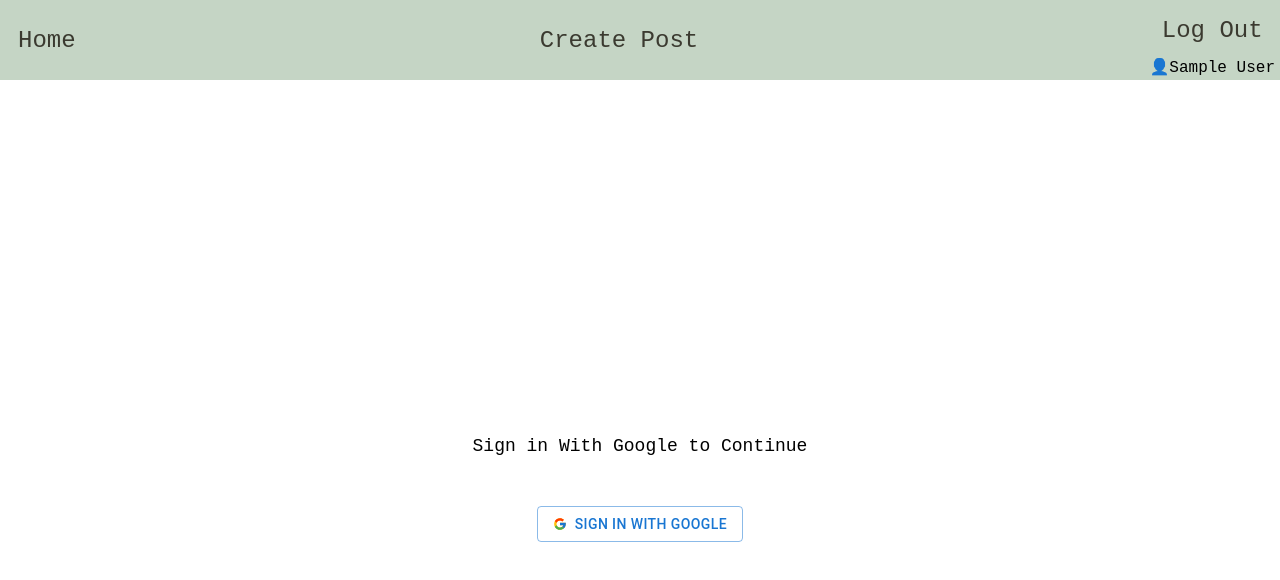
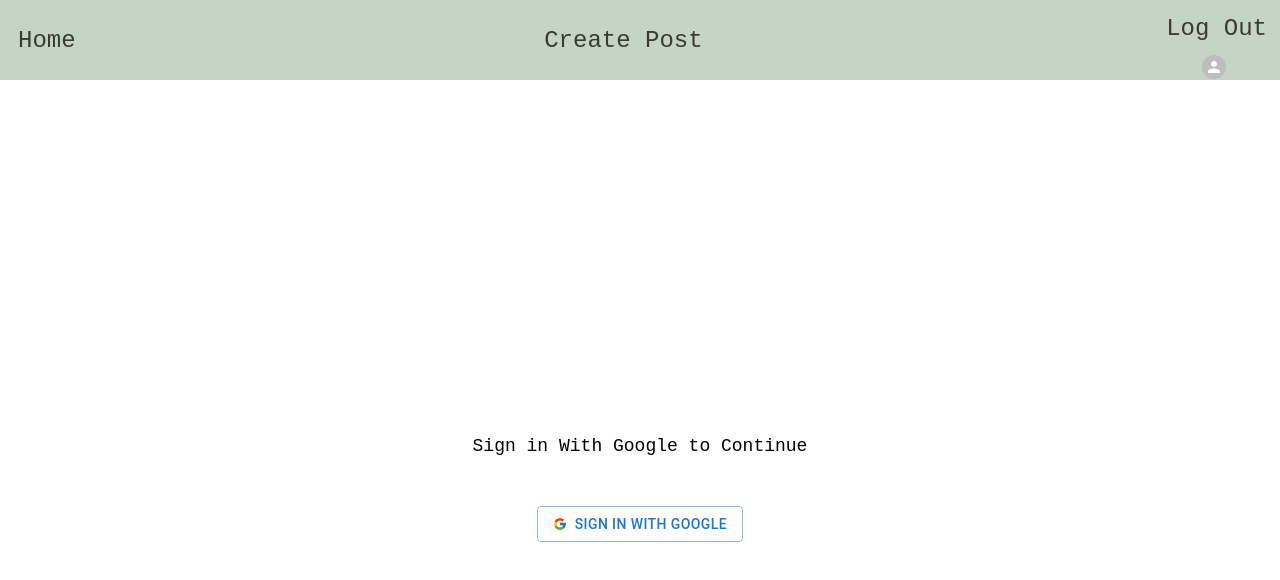
Before and after one commit to mkisecok/Blog-with-Firebase-and-React, a React (Create React App) app in the folder my-blog/: page /login in a window 1280 px wide. Shown: the top 580 px of the page. Built offline with nearby package versions, Linux system fonts and the light colour scheme; no server answers; sample sign-in values are in the browser's storage.

Commit message:
feat: Add userGoogle profil url

```diff
--- a/my-blog/src/App.css
+++ b/my-blog/src/App.css
@@ -53,4 +53,10 @@ a:hover{
 }
 .current-user{
     margin: 0 5px;
+    display: flex;
+    justify-content: space-around;
+    align-items: center;
 }
+.profil-img{
+    margin-right: 5px;
+}
--- a/my-blog/src/App.js
+++ b/my-blog/src/App.js
@@ -5,22 +5,25 @@ import Home from './Pages/Home/Home';
 import CreatePost from './Pages/CreatePost/CreatePost';
 import Login from './Pages/Login/Login';
 import { useState } from 'react';
+import Avatar from '@mui/material/Avatar';
 import  {signOut}  from 'firebase/auth'
 import { auth } from './firebase-config';
+import { useEffect } from 'react';
 
 
 function App(props) {
 
   const[isAuth,setIsAuth]=useState(localStorage.getItem('isAuth'));
-
-
+  const[user, setUser]=useState({img:'', name:''})
 
   const signUserOut = ()=>{
 
     signOut(auth).then(()=>{
+
       localStorage.clear()
       setIsAuth(false)
       window.location.pathname='/login'
+
     })
   }
 
@@ -38,9 +41,15 @@ function App(props) {
         <NavLink to='/createpost'> Create Post</NavLink>
         <div className='logout-container'>
         <Link to='#' className='logout-link' onClick={ signUserOut }> Log Out</Link>
-        <span className='current-user'>👤{auth.currentUser.displayName}</span>
+        <div className='current-user'>
+          <Avatar className='profil-img'
+        alt="profil-image"
+         src={ user.img }
+        sx={{ width: 24, height: 24 }}
+      ></Avatar>
+          <span>{user.name}</span>
         </div>
-
+        </div>
         </>
         )}
       </nav>
@@ -49,7 +58,7 @@ function App(props) {
       <Routes>
         <Route path='/' element={<Home isAuth={isAuth}/>}></Route>
         <Route path='/createpost' element={<CreatePost isAuth={isAuth}/>}></Route>
-        <Route path='/login' element={<Login setIsAuth={setIsAuth}/>}></Route>
+        <Route path='/login' element={<Login setIsAuth={setIsAuth} setUser={setUser}/>}></Route>
       </Routes>
     </Router>
   );
--- a/my-blog/src/Pages/Login/Login.jsx
+++ b/my-blog/src/Pages/Login/Login.jsx
@@ -6,13 +6,14 @@ import {useNavigate} from 'react-router-dom'
 import './Login.css'
 import { FcGoogle } from 'react-icons/fc'
 
-function Login({setIsAuth}) {
+function Login({setIsAuth,setUser}) {
     let navigate=useNavigate()
 
     const signInWithGoogle = ()=>{
         signInWithPopup(auth, provider).then((result)=>{
             localStorage.setItem('isAuth',true)
             setIsAuth(true)
+            setUser({img : auth.currentUser.photoURL, name:auth.currentUser.displayName});
             navigate('/')
         })
     }
```
